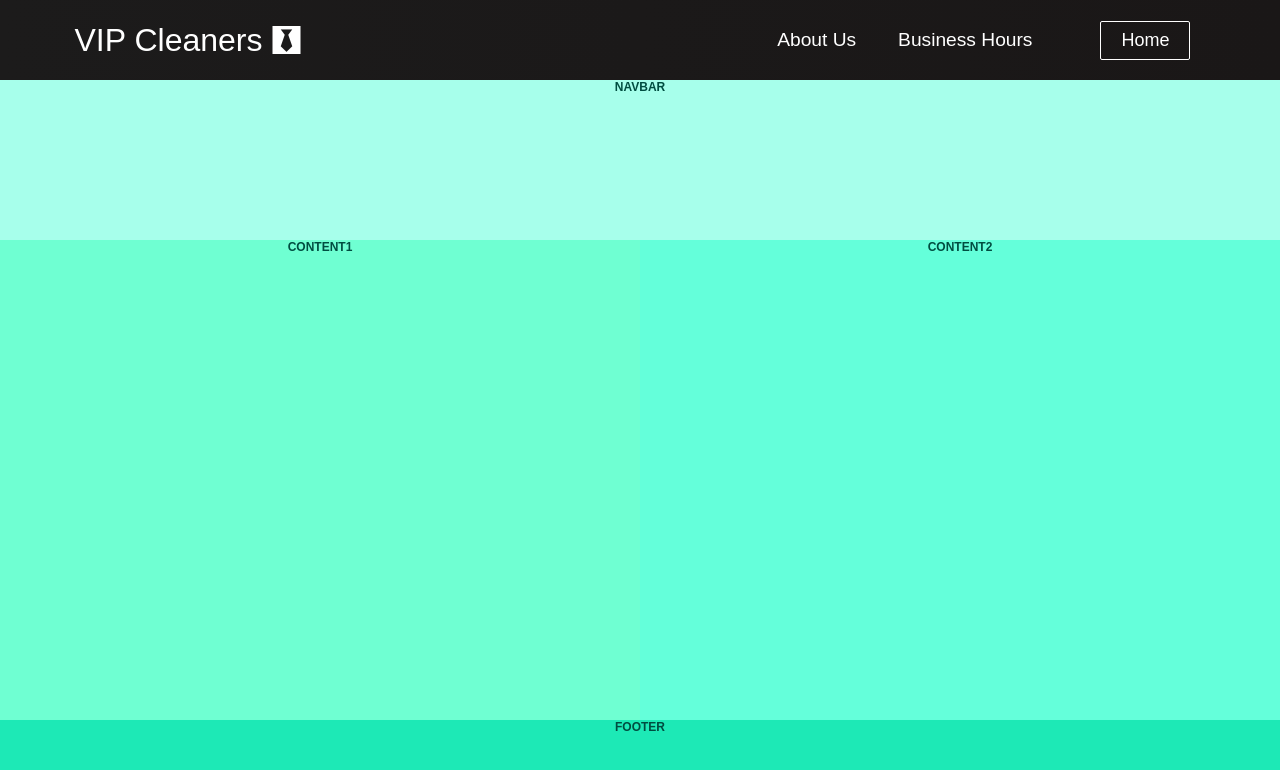
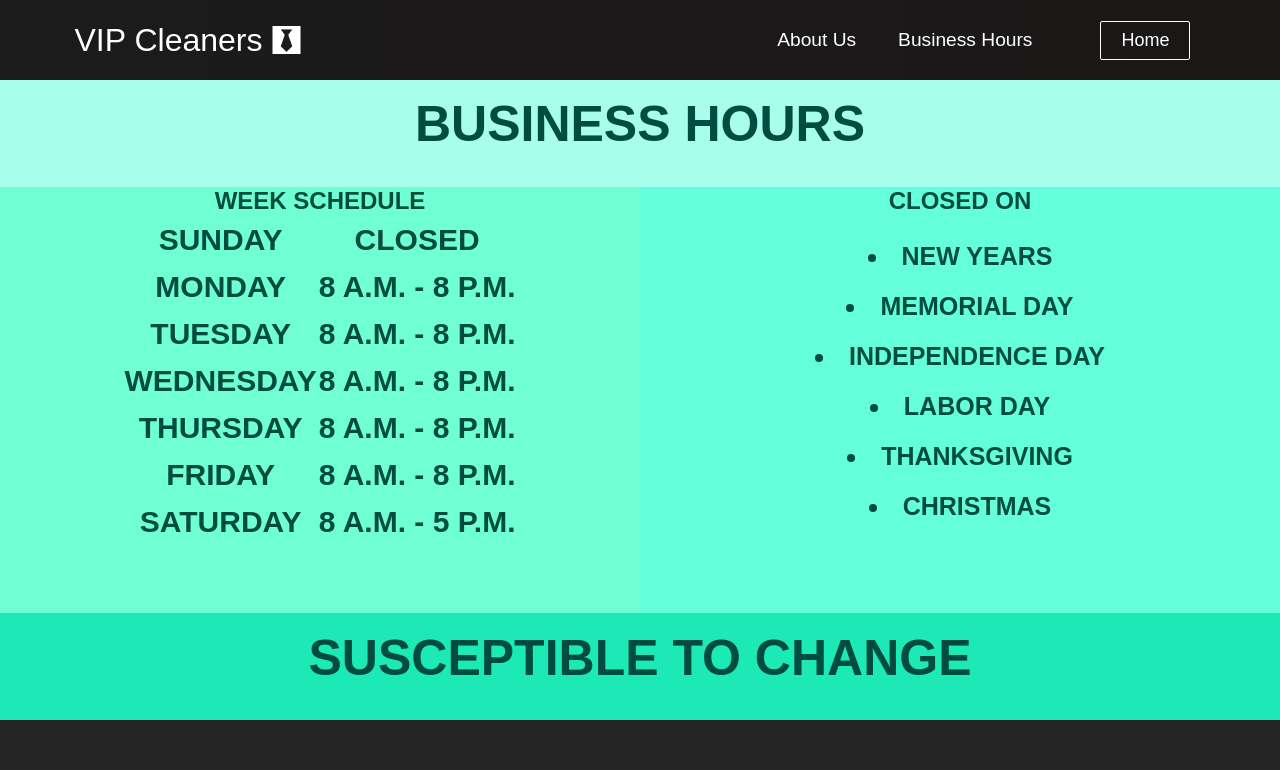
Before and after one commit to andrewheo1225/dcwebsite, a React (Create React App) app: page /businesshours in a window 1280 px wide. Shown: the top 770 px of the page. Built offline with nearby package versions, Linux system fonts and the light colour scheme.

Commit message:
finished business hours

```diff
--- a/src/components/pages/AboutUs.css
+++ b/src/components/pages/AboutUs.css
@@ -4,7 +4,7 @@
 
 .container {
   display: grid;
-  height: 100vh;
+  height: 80vh;
   grid-template-columns: 1fr 1fr 1fr 1fr;
   grid-template-rows: 1fr 1.2fr;
   grid-template-areas:
--- a/src/components/pages/BusinessHours.css
+++ b/src/components/pages/BusinessHours.css
@@ -1,8 +1,8 @@
 .bcontainer {
   display: grid;
-  height: 100vh;
+  height: 80vh;
   grid-template-columns: 1fr 1fr;
-  grid-template-rows: 0.2fr 0.6fr 0.2fr;
+  grid-template-rows: 0.2fr 0.8fr 0.2fr;
   grid-template-areas:
     "bnav bnav"
     "bcontent1 bcontent2"
@@ -42,12 +42,55 @@
   border-radius: var(--main-radius);
   padding-top: var(--main-padding);
 }
+ .bnav > h1{
 
+     font-size: 50px;
+     margin-top: 15px;
+ }
+ .bcontent1 > table{
+     font-size: 30px;
+     /* margin-left: 2rem; */
+     line-height: 1.5;
+ }
+.center{
+    margin-left:auto;
+    margin-right:auto;
+ }
+ ul{
+    text-align: center;
+    list-style-position: inside;
+ }
+ .bcontent2 > ul{
+     font-size: 25px;
+     margin-top: 1rem;
+     line-height: 2;
+ }
+.bfooter > h1{
+    font-size: 50px;
+    margin-top: 1rem;
+}
+@media only screen and (max-width: 696px) {
+    .bcontent1 > table{
+        font-size: 25px;
+        margin-top: 1rem;
+    }
+}
+@media only screen and (max-width: 580px) {
+    .bcontent1 > table{
+        font-size: 20px;
+        margin-top: 0.2rem;
+        line-height: 2;
+    }
+    .bcontent2 > ul{
+        margin-top: 0rem;
+    }
+}
 @media only screen and (max-width: 550px) {
   .bcontainer{
     /* grid-template-columns: 1fr; */
+    height:139vh;
     grid-template-columns: repeat(1, 1fr);
-    grid-template-rows: 0.1fr 0.35fr 0.35fr 0.2fr;
+    grid-template-rows: 0.1fr 0.35fr 0.35fr 0.1fr;
     grid-template-areas:
       "bnav"
       "bcontent1"
--- a/src/components/pages/BusinessHours.js
+++ b/src/components/pages/BusinessHours.js
@@ -7,10 +7,56 @@
   return (
     <>
       <div className="bcontainer">
-        <nav className = "bnav">Navbar</nav>
-        <div className="bcontent1">Content1</div>
-        <div className="bcontent2">Content2</div>
-        <footer className = "bfooter">Footer</footer>
+        <nav className="bnav">
+          <h1>Business Hours</h1>
+        </nav>
+        <div className="bcontent1">
+          <h1>Week Schedule</h1>
+          <table className = "center">
+            <tr>
+              <th>Sunday</th>
+              <th>CLOSED</th>
+            </tr>
+            <tr>
+              <th>Monday</th>
+              <th>8 A.M. - 8 P.M.</th>
+            </tr>
+            <tr>
+              <th>Tuesday</th>
+              <th>8 A.M. - 8 P.M.</th>
+            </tr>
+            <tr>
+              <th>Wednesday</th>
+              <th>8 A.M. - 8 P.M.</th>
+            </tr>
+            <tr>
+              <th>Thursday</th>
+              <th>8 A.M. - 8 P.M.</th>
+            </tr>
+            <tr>
+              <th>Friday</th>
+              <th>8 A.M. - 8 P.M.</th>
+            </tr>
+            <tr>
+              <th>Saturday</th>
+              <th>8 A.M. - 5 P.M.</th>
+            </tr>
+          </table>
+        </div>
+        <div className="bcontent2">
+          <h1>Closed On</h1>
+          <ul className = "list">
+            <li>New Years</li>
+            <li>Memorial Day</li>
+            <li>Independence Day</li>
+            <li>Labor Day</li>
+            <li>Thanksgiving</li>
+            <li>Christmas</li>
+          </ul>
+        </div>
+        <footer className="bfooter">
+            <h1>Susceptible To Change</h1>
+        </footer>
       </div>
       <Footer />
     </>
```
